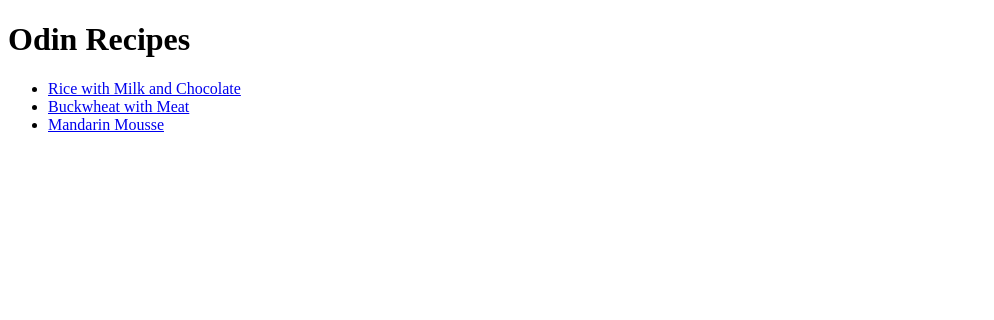
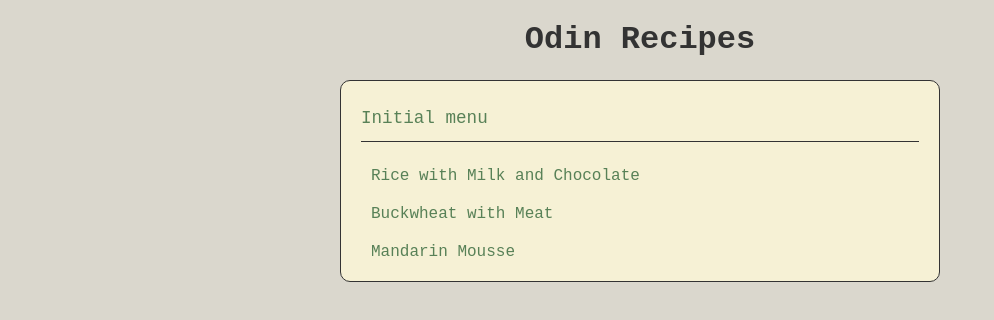
Before and after one commit to AlexeiLuchian/odin-recipes, a plain HTML site: page index.html in a window 1280 px wide. Shown: the whole page, without its empty margins (0-994 px from the left). Drawn offline with Linux system fonts and the light colour scheme.

Commit message:
Style the homepage file

```diff
--- a/index.html
+++ b/index.html
@@ -3,14 +3,17 @@
     <head>
         <meta charset="UTF-8">
         <title>Odin Recipes</title>
+        <link rel="stylesheet" href="style.css">
     </head>
 
     <body>
-        <h1>Odin Recipes</h1>
-        <ul>
-        <li><a href="recipes/rice-with-milk-and-chocolate.html">Rice with Milk and Chocolate</a></li>
-        <li><a href="recipes/buckwheat-with-meat.html">Buckwheat with Meat</a></li>
-        <li><a href="recipes/mandarin-mousse.html">Mandarin Mousse</li>
+        <h1 class="title">Odin Recipes</h1>
+        <ul class="menu">
+            <p class="menu-title">Initial menu</p>
+            <div class="bar"></div>
+            <li class="recipe"><a class="recipe-link" href="recipes/rice-with-milk-and-chocolate.html">Rice with Milk and Chocolate</a></li>
+            <li class="recipe"><a class="recipe-link" href="recipes/buckwheat-with-meat.html">Buckwheat with Meat</a></li>
+            <li class="recipe"><a class="recipe-link" href="recipes/mandarin-mousse.html">Mandarin Mousse</a></li>
         </ul>
     </body>
 </html>
--- /dev/null
+++ b/style.css
@@ -0,0 +1,69 @@
+body{
+    font-family: 'Courier New', Courier, monospace;
+    background-color: #dad7cd;
+    max-width: 600px;
+    margin: 0 auto;
+}
+
+.title{
+    text-align: center;
+    color: #333;
+}
+
+.menu{
+    padding: 10px 20px;
+    background-color: #f6f1d5;
+    border-radius: 10px;
+    color: #588157;
+    list-style-type: none;
+    border: 1px solid #333;
+}
+
+.menu-title{
+    font-size: 1.1em;
+}
+
+.bar{
+    width: 100%;
+    height: 1px;
+    background-color: #333;
+    margin: -5px auto 15px;
+}
+
+.recipe{
+    margin: auto;
+    padding: 10px;
+    border-radius: 10px;
+}
+
+.recipe:hover{
+    background-color: #F8F6EB;
+}
+
+.recipe-link{
+    text-decoration: none;
+    color: inherit;
+    width: 100%;
+}
+
+/*
+li{
+    list-style-type: none;
+    display: inline;
+}
+
+a{
+    background-color: #f6f1d5;
+    color: #588157;
+    text-decoration: none;
+    padding: 10px;
+    border-radius: 10px;
+    display: inline-block;
+    margin: 5px;
+}
+
+a:hover{
+    color: #f6f1d5;
+    background-color: #588157;
+}
+    */
```
